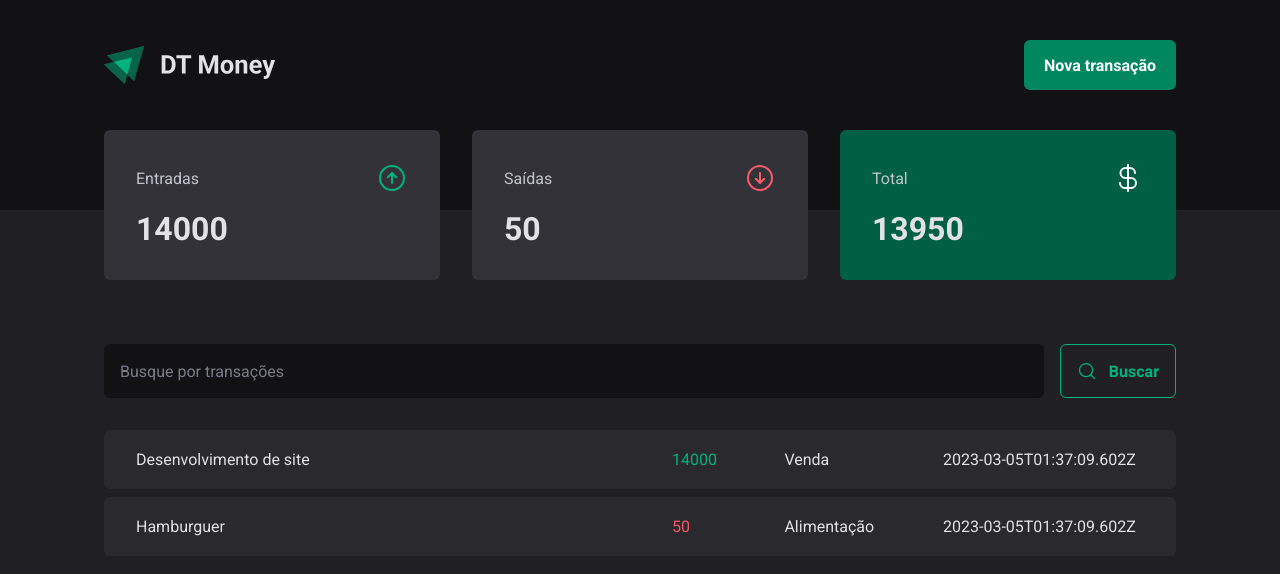
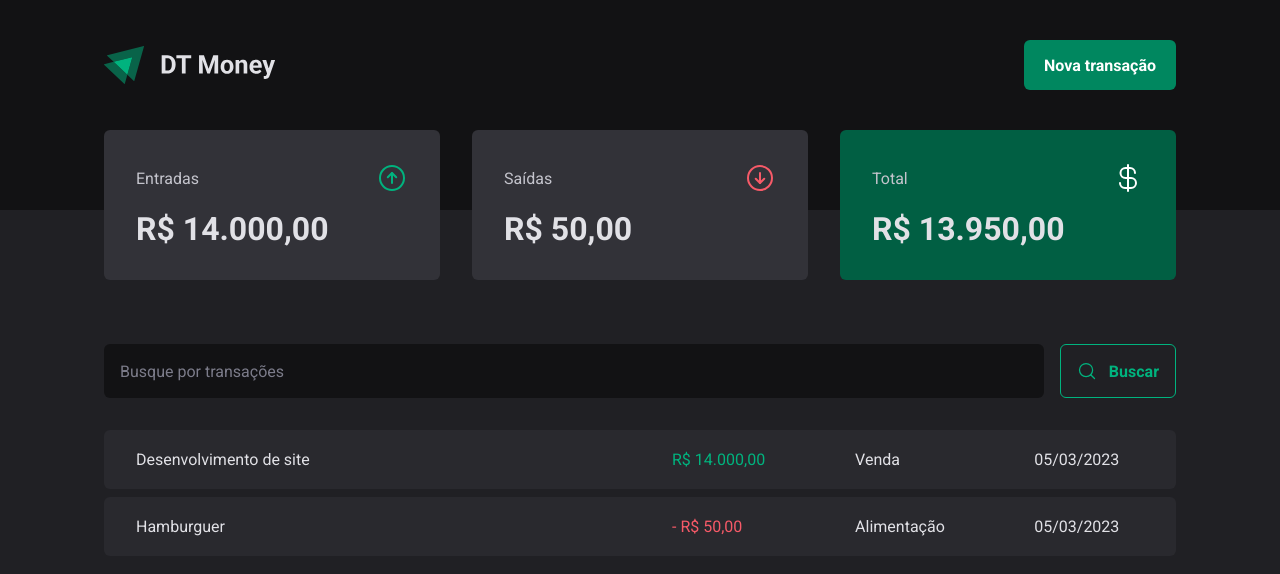
Before and after one commit to lucascnascimento/aula-03-dt-money, a React (Vite) app: page / in a window 1280 px wide. Shown: the top 574 px of the page. Built offline with nearby package versions, Linux system fonts and the light colour scheme; data requests are answered from the project's data file.

Commit message:
feat: add value formatting

```diff
--- a/src/components/Summary/index.tsx
+++ b/src/components/Summary/index.tsx
@@ -1,6 +1,7 @@
 import { ArrowCircleDown, ArrowCircleUp, CurrencyDollar } from "phosphor-react";
 import { useContext } from "react";
 import { TransactionsContext } from "../../contexts/TransactionsContext";
+import { priceFormatter } from "../../utils/formatter";
 import { SummaryCard, SummaryContainer } from "./styles";
 
 export function Summary() {
@@ -33,7 +34,7 @@
           <ArrowCircleUp size={32} color="#00b37e" />
         </header>
 
-        <strong>{income}</strong>
+        <strong>{priceFormatter.format(income)}</strong>
       </SummaryCard>
 
       <SummaryCard>
@@ -42,7 +43,7 @@
           <ArrowCircleDown size={32} color="#f75a68" />
         </header>
 
-        <strong>{outcome}</strong>
+        <strong>{priceFormatter.format(outcome)}</strong>
       </SummaryCard>
 
       <SummaryCard variant="green">
@@ -51,7 +52,7 @@
           <CurrencyDollar size={32} color="#fff" />
         </header>
 
-        <strong>{total}</strong>
+        <strong>{priceFormatter.format(total)}</strong>
       </SummaryCard>
     </SummaryContainer>
   );
--- a/src/pages/Transactions/index.tsx
+++ b/src/pages/Transactions/index.tsx
@@ -2,6 +2,7 @@
 import { Header } from "../../components/Header";
 import { Summary } from "../../components/Summary";
 import { TransactionsContext } from "../../contexts/TransactionsContext";
+import { dateFormatter, priceFormatter } from "../../utils/formatter";
 import { SearchForm } from "./components/SearchForm";
 import {
   PriceHighlight,
@@ -26,11 +27,12 @@
                 <td width={"50%"}>{transaction.description}</td>
                 <td>
                   <PriceHighlight variant={transaction.type}>
-                    {transaction.price}
+                    {transaction.type === "outcome" && "- "}
+                    {priceFormatter.format(transaction.price)}
                   </PriceHighlight>
                 </td>
                 <td>{transaction.category}</td>
-                <td>{transaction.createdAt}</td>
+                <td>{dateFormatter.format(new Date(transaction.createdAt))}</td>
               </tr>
             ))}
           </tbody>
--- /dev/null
+++ b/src/utils/formatter.ts
@@ -0,0 +1,6 @@
+export const dateFormatter = new Intl.DateTimeFormat("pt-BR");
+
+export const priceFormatter = new Intl.NumberFormat("pt-BR", {
+  style: "currency",
+  currency: "BRL",
+});
```
